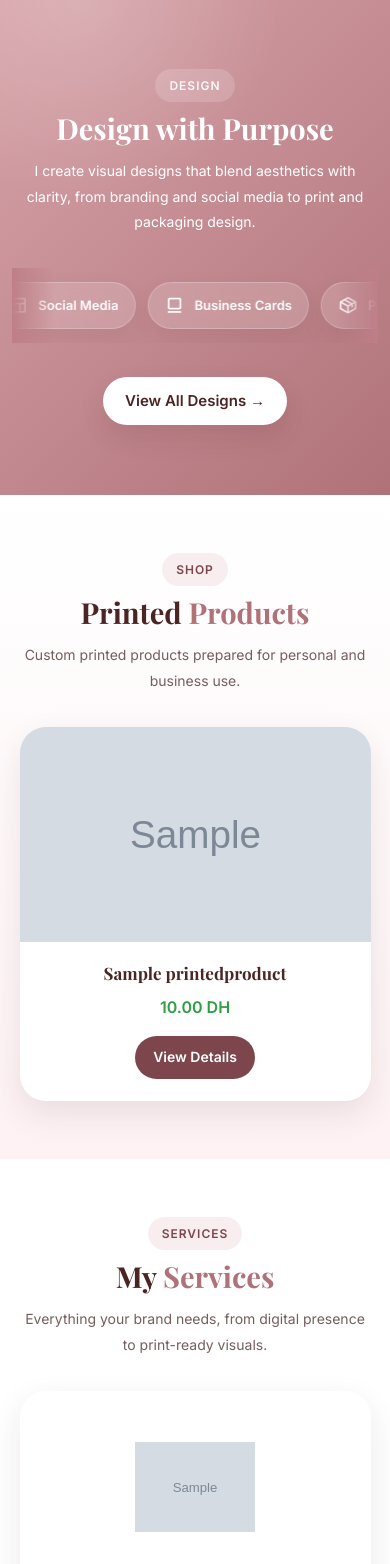
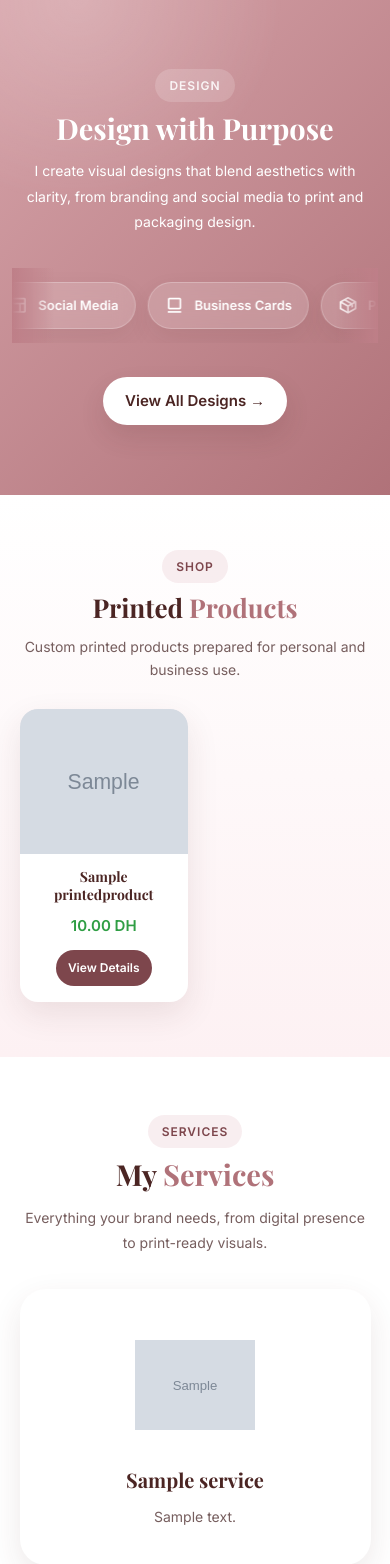
Before and after one commit to omaimasoft/my-portfolio, a Django app: page / in a window 390 px wide. Shown: the part 1358-2922 px from the top of the page. Run offline with Django 5.2, Linux system fonts and the light colour scheme; tables that the repository leaves empty hold one stand-in row (values such as "Sample post"); grey boxes marked "Sample" are stand-in pictures.

Commit message:
Update project

```diff
--- a/projects/static/css/home.css
+++ b/projects/static/css/home.css
@@ -1026,3 +1026,99 @@
     transition-duration: 0.01ms !important;
   }
 }
+
+/* ======================================================
+   MOBILE FIX - عرض منتجين في سطر واحد في الهاتف
+   ضعي هذا الكود في آخر ملف home.css
+   ====================================================== */
+
+@media (max-width: 768px) {
+  .home-products {
+    padding: 55px 5%;
+  }
+
+  .home-products .section-heading {
+    margin-bottom: 28px;
+  }
+
+  .home-products .section-title {
+    font-size: 26px;
+  }
+
+  .home-products .section-desc {
+    font-size: 14px;
+    line-height: 1.6;
+  }
+
+  /* هنا المهم: منتجان في سطر واحد */
+  .products-grid {
+    grid-template-columns: repeat(2, minmax(0, 1fr)) !important;
+    gap: 14px;
+  }
+
+  .product-card {
+    border-radius: 18px;
+  }
+
+  .product-card__image {
+    height: 145px;
+  }
+
+  .product-card__content {
+    padding: 14px 10px 16px;
+  }
+
+  .product-card__content h3 {
+    min-height: 38px;
+    margin-bottom: 8px;
+    font-size: 14px;
+    line-height: 1.3;
+
+    /* يمنع الاسم الطويل من تخريب الكارت */
+    display: -webkit-box;
+    -webkit-line-clamp: 2;
+    -webkit-box-orient: vertical;
+    overflow: hidden;
+  }
+
+  .product-card__price {
+    margin-bottom: 12px;
+    font-size: 15px;
+  }
+
+  .product-card__btn {
+    min-height: 36px;
+    padding: 8px 12px;
+    font-size: 12px;
+  }
+}
+
+/* للهواتف الصغيرة جداً */
+@media (max-width: 380px) {
+  .products-grid {
+    grid-template-columns: repeat(2, minmax(0, 1fr)) !important;
+    gap: 10px;
+  }
+
+  .product-card__image {
+    height: 125px;
+  }
+
+  .product-card__content {
+    padding: 12px 8px 14px;
+  }
+
+  .product-card__content h3 {
+    font-size: 13px;
+  }
+
+  .product-card__price {
+    font-size: 14px;
+  }
+
+  .product-card__btn {
+    min-height: 34px;
+    padding: 7px 10px;
+    font-size: 11px;
+  }
+}
```
